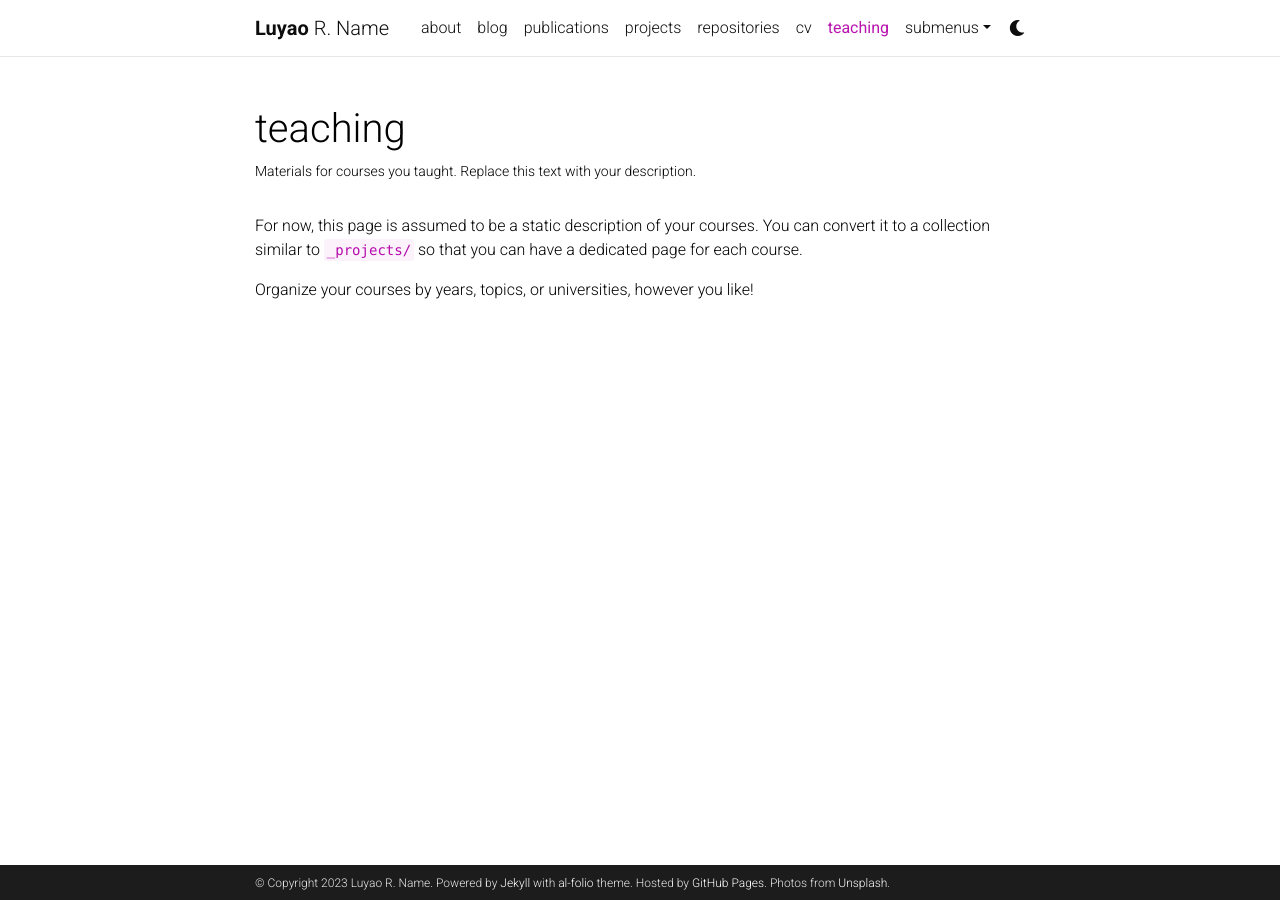
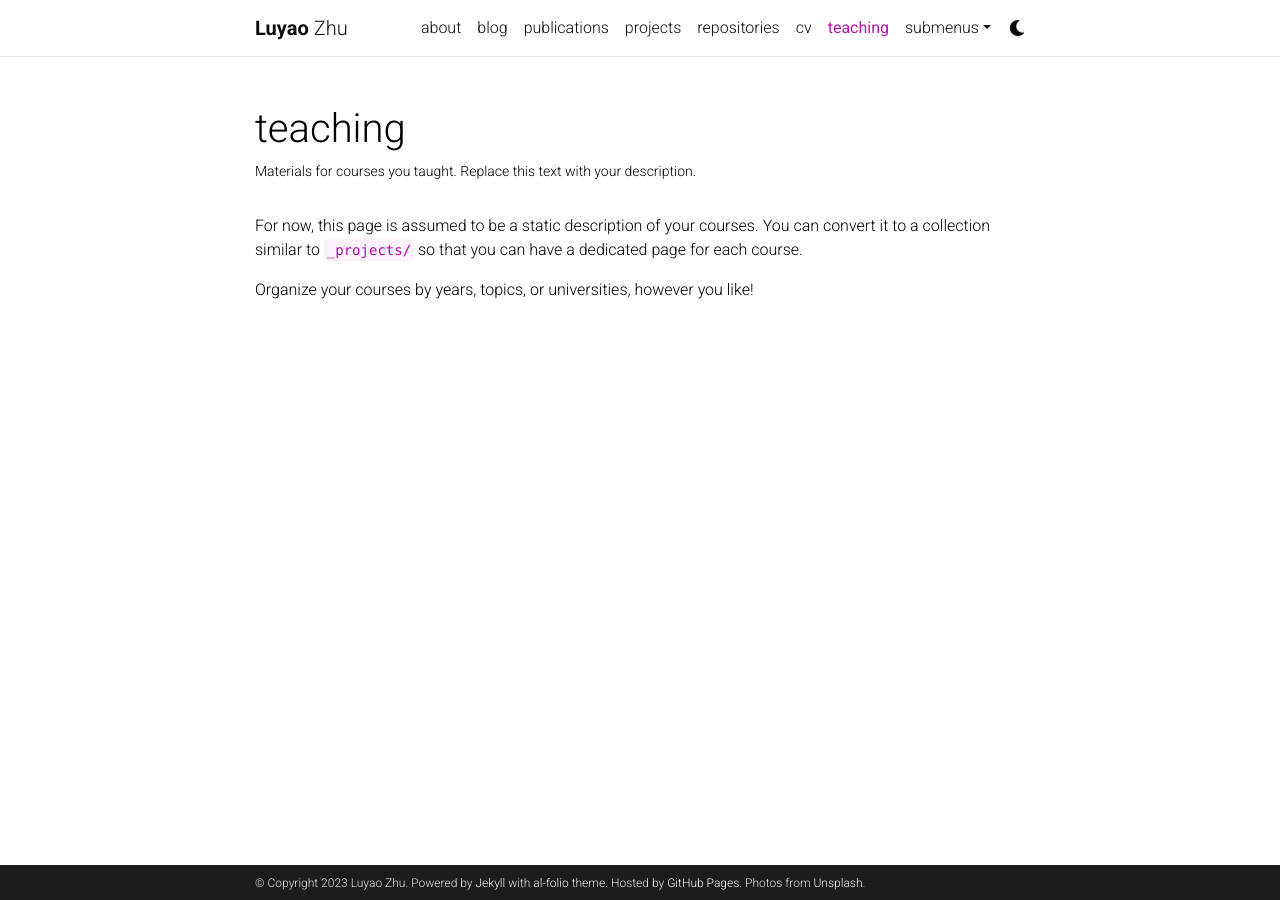
Before and after one commit to Maxwe11y/Cyn7hia.github.io, a Jekyll site: the page built from _pages/teaching.md, in a window 1280 px wide. Built offline with Jekyll 4.4.1, drawn with Linux system fonts in a browser that asks for light colours; comment, search, counter and statistics services are not loaded; a style sheet for code colours, icons or effects is not loaded; some of the changed lines change nothing that is shown.

Commit message:
Update _config.yml

```diff
--- a/_config.yml
+++ b/_config.yml
@@ -4,16 +4,16 @@
 
 title: blank # the website title (if blank, full name will be used instead)
 first_name: Luyao
-middle_name: R.
-last_name: Name
-email: you@example.com
+middle_name:
+last_name: Zhu
+email: luyao001@e.ntu.edu.sg
 description: > # the ">" symbol means to ignore newlines until "footer_text:"
   A simple, whitespace theme for academics. Based on [*folio](https://github.com/bogoli/-folio) design.
 footer_text: >
   Powered by <a href="https://jekyllrb.com/" target="_blank">Jekyll</a> with <a href="https://github.com/alshedivat/al-folio">al-folio</a> theme.
   Hosted by <a href="https://pages.github.com/" target="_blank">GitHub Pages</a>.
   Photos from <a href="https://unsplash.com" target="_blank">Unsplash</a>.
-keywords: jekyll, jekyll-theme, academic-website, portfolio-website  # add your own keywords or leave empty
+keywords: luyao zhu, NLP, persona-based dialogue systems, persona attribute extraction  # add your own keywords or leave empty
 
 lang: en # the language of your site (for example: en, fr, cn, ru, etc.)
 icon: ⚛️  # the emoji used as the favicon (alternatively, provide image name in /assets/img/)
@@ -67,13 +67,13 @@
 # Social integration
 # -----------------------------------------------------------------------------
 
-github_username: # your GitHub user name
+github_username: Cyn7hia # your GitHub user name
 gitlab_username: # your GitLab user name
 twitter_username: # your Twitter handle
 mastodon_username: # your mastodon instance+username in the format instance.tld/@username
 linkedin_username: # your LinkedIn user name
 telegram_username: # your Telegram user name
-scholar_userid: # your Google Scholar ID
+scholar_userid: vANgO5cAAAAJ&hl # your Google Scholar ID
 semanticscholar_id: # your Semantic Scholar ID
 whatsapp_number: # your WhatsApp number (full phone number in international format. Omit any zeroes, brackets, or dashes when adding the phone number in international format.)
 orcid_id: # your ORCID ID
```
